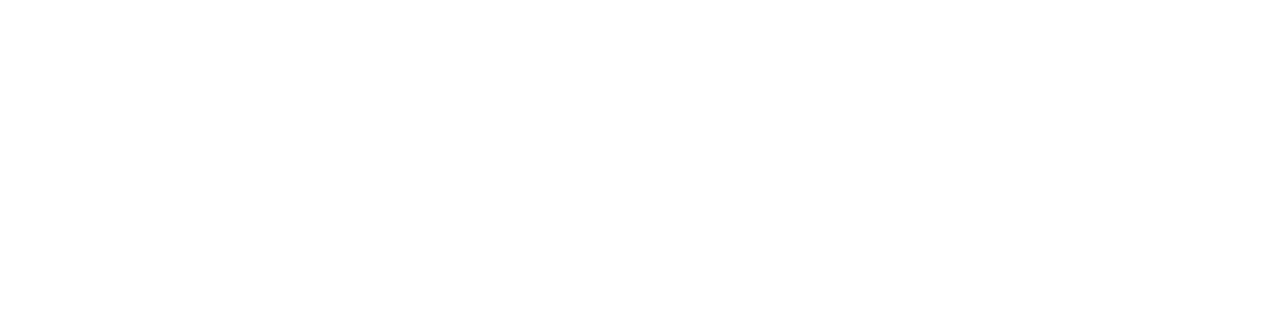
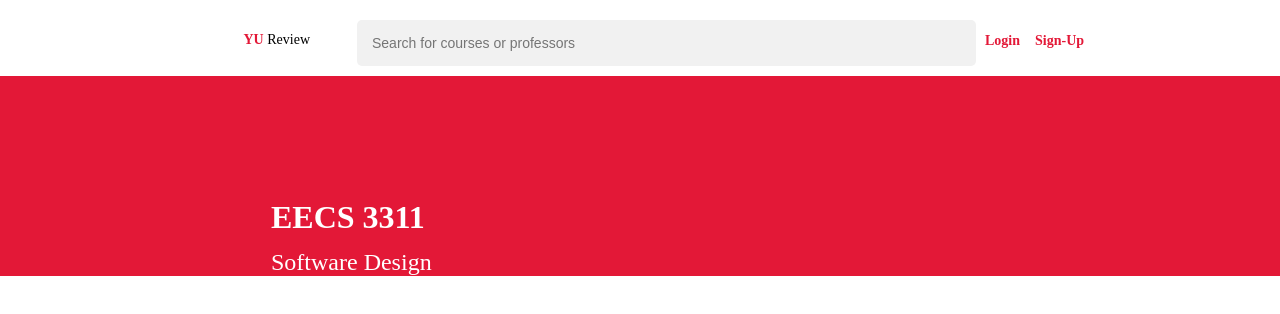
Before and after one commit to Ammadq87/YU-Review, a React (Vite) app in the folder client/: page /Review in a window 1280 px wide. Before the commit this address had no page. Shown: the top 314 px of the page. Built offline with nearby package versions, Linux system fonts and the light colour scheme.

Commit message:
Updated Banner

```diff
--- a/client/src/App.jsx
+++ b/client/src/App.jsx
@@ -6,6 +6,7 @@
 import {BrowserRouter as Router, Routes, Route, Link} from 'react-router-dom';
 import SignUp from './components/Pages/SignUp'
 import Login from './components/Pages/Login'
+import ReviewPage from './components/Pages/ReviewPage'
 
 function App() {
   const [count, setCount] = useState(0)
@@ -17,6 +18,7 @@
           <Route path='/' element={<Main/>}/>
           <Route path='/SignUp' element={<SignUp/>}/>
           <Route path='/Login' element={<Login/>}/>
+          <Route path='/Review' element={<ReviewPage/>}/>
         </Routes>
       </Router>
     </div>
--- a/client/src/components/Banner.jsx
+++ b/client/src/components/Banner.jsx
@@ -8,9 +8,25 @@
 */
 
 export default function Banner (props) {
+
+    const bottomPosition = '20%';
     return (
-        <div className="Banner">
-            <p>{props.title}</p>
+        <div className="Banner" style={{'height': props?.data?.extend?'200px':'100px'}}>
+            <h1 style={{'bottom': props?.data?.subtitle ? bottomPosition : '0%'}}>
+                {props?.data?.title}
+            </h1>
+            <h2>{props?.data?.subtitle}</h2>
         </div>
     )
 }
+
+/*
+props
+    data
+        title
+        subtitle -- opt
+        extend -- opt
+        favourite -- only on ReviewPage
+ data
+
+ */
--- a/client/src/components/Pages/Login.jsx
+++ b/client/src/components/Pages/Login.jsx
@@ -5,6 +5,13 @@
 import axios from 'axios';
 
 export default function Login(props) {
+
+    const bannerData = {
+        title: props?.data?.title ? props.data.title : 'Login', // Temp
+        subtitle: props?.data?.subtitle ? props.data.subtitle : '',
+        extend: false,
+        favouritable: false
+    };
 
     const [errorMsg, setErrorMsg] = useState('');
 
@@ -60,7 +67,7 @@
     return (
         <div className="loginPage">
             <Navbar/>
-            <Banner title={'Login'}/>
+            <Banner data={bannerData}/>
             <div className="loginForm">
                 <form action="">
                     <table>
--- /dev/null
+++ b/client/src/components/Pages/ReviewPage.jsx
@@ -0,0 +1,23 @@
+import Banner from "../Banner"
+import Navbar from "../Navbar"
+
+export default function ReviewPage(props) {
+    const bannerData = {
+        title: props?.data?.title ? props.data.title : 'EECS 3311', // Temp
+        subtitle: props?.data?.subtitle ? props.data.subtitle : 'Software Design',
+        extend: true,
+        favouritable: true
+    };
+
+    return (
+        <div className="RaviewPage">
+            <Navbar/>
+            <Banner data={bannerData}/>
+
+            <div className="ReviewPageContent">
+
+            </div>
+
+        </div>
+    )
+}
--- a/client/src/components/Pages/SignUp.jsx
+++ b/client/src/components/Pages/SignUp.jsx
@@ -9,7 +9,14 @@
 Remove other fields from signup page and move the fields to the my profile page where user sets up their profile
 */
 
-export default function SignUp() {
+export default function SignUp(props) {
+    const bannerData = {
+        title: props?.data?.title ? props.data.title : 'Sign Up', // Temp
+        subtitle: props?.data?.subtitle ? props.data.subtitle : '',
+        extend: false,
+        favouritable: false
+    };
+
     const fields = [
         {label: 'First Name', type: 'text'},
         {label: 'Last Name', type: 'text'},
@@ -54,7 +61,7 @@
     return (
         <div className="SignUpPage">
             <Navbar/>
-            <Banner title={'Sign Up'}/>
+            <Banner data={bannerData}/>
 
             <div className="signUpForm">
 
--- a/client/src/styles/Banner.css
+++ b/client/src/styles/Banner.css
@@ -1,21 +1,50 @@
 .Banner {
     background-color: rgb(227,24,55);
     margin-top: 10px;
-    height: 75px;
+    height: 100px;
     position: relative;
   }
 
-  .Banner > p {
+  .Banner h1,h2 {
     color: white;
     margin: auto;
     text-align: left;
     width: 50%;
     padding-left: 25px;
-    font-size: 22px;
+    vertical-align: bottom;
+  }
+
+  .Banner h1 {
+    position: absolute;
+    left: 40%;
+    transform: translateX(-40%);
     font-weight: bold;
+  }
+
+  .Banner h2 {
     position: absolute;
     bottom: 0;
     left: 40%;
     transform: translateX(-40%);
-    vertical-align: bottom;
+    font-weight: 500;
   }
+
+  .favouritable button {
+    color: whitesmoke;
+    font-size: x-large;
+    width: 1px;
+    height: 1px;
+    position: absolute;
+    top: 0;
+    font-weight: bold;
+    margin-left: 15px;
+  }
+
+  .favouritable button :hover{
+    color: gold;
+  }
+
+  .favouritable button :active {
+    transform: scale(0.95);
+    color: gold;
+  }
```
